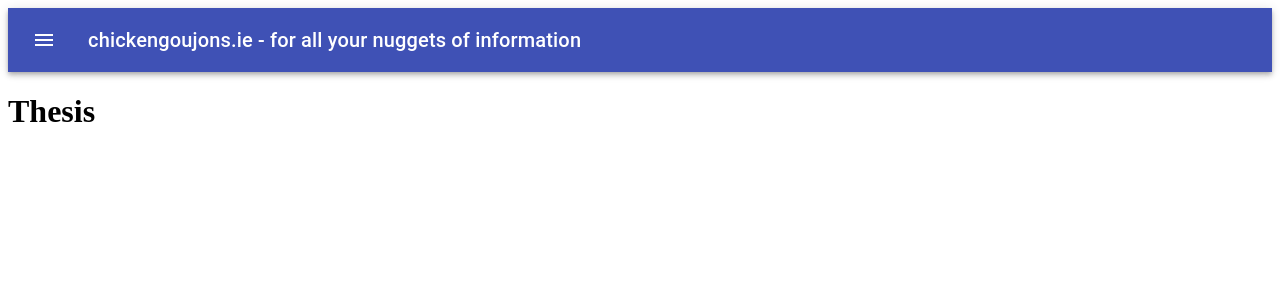
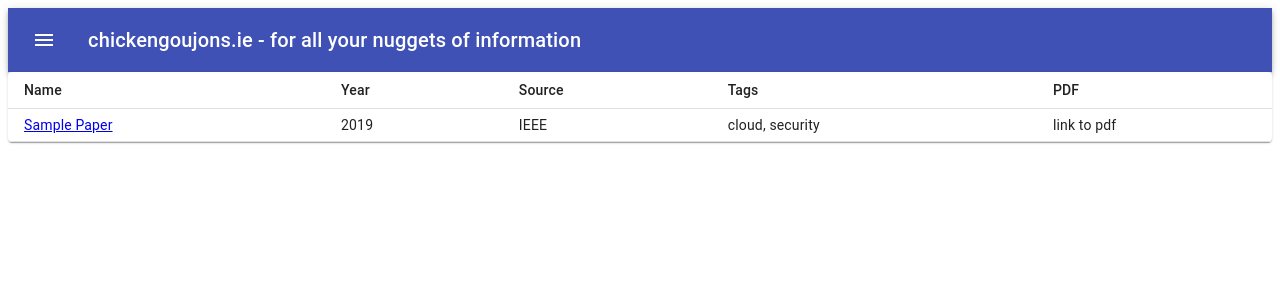
Before and after one commit to shanenolanwit/chickengoujons, a React (Create React App) app: page /thesis/papers in a window 1280 px wide. Shown: the top 300 px of the page. Built offline with nearby package versions, Linux system fonts and the light colour scheme.

Commit message:
added more route paths

```diff
--- a/src/App.js
+++ b/src/App.js
@@ -6,6 +6,11 @@ import Goujons from "./components/Goujons"
 import MachineLearning from "./components/MachineLearning"
 import NotFound from "./components/NotFound"
 import Thesis from "./components/thesis/Thesis"
+import PaperIndex from "./components/thesis/PaperIndex"
+
+import Sample from "./components/thesis/papers/sample/paper"
+import Architecture from "./components/thesis/Architecture"
+
 import Navbar from "./components/ui/Navbar"
 
 function App() {
@@ -18,7 +23,13 @@ function App() {
               <Route path="/goujons" component={Goujons} />
               <Route path="/home" component={Home} />
               <Route path={["/machinelearning", "/ml"]} component={MachineLearning} />
-              <Route path="/thesis" component={Thesis} />
+
+              <Route exact path="/thesis" component={Thesis} />
+              <Route exact path="/thesis/architecture" component={Architecture} />
+              <Route exact path="/thesis/papers" component={PaperIndex} />
+              <Route exact path="/thesis/papers/sample" component={Sample} />
+
+
               <Route component={NotFound} />
             </Switch>
           </div>
--- a/src/components/thesis/PaperIndex.js
+++ b/src/components/thesis/PaperIndex.js
@@ -1,27 +1,56 @@
-import React from 'react'
-import { Route, Link } from 'react-router-dom'
-import Paper from './paper'
+import { Link } from 'react-router-dom'
 
-class Papers extends React.Component {
-  render() {
-    return (
-      <div>
-        <h1>Papers</h1>
-        <ul>
-          <li>
-            <Link to={ `${this.props.match.url}/1` }>Paper 1</Link>
-          </li>
-          <li>
-            <Link to={ `${this.props.match.url}/2` }>Paper 2</Link>
-          </li>
-          <li>
-            <Link to={ `${this.props.match.url}/3` }>Paper 3</Link>
-          </li>
-        </ul>
-        <Route path={ `${this.props.match.path}/:id` } component={Paper} />
-      </div>
+import React from 'react';
+import { makeStyles } from '@material-ui/core/styles';
+import Table from '@material-ui/core/Table';
+import TableBody from '@material-ui/core/TableBody';
+import TableCell from '@material-ui/core/TableCell';
+import TableContainer from '@material-ui/core/TableContainer';
+import TableHead from '@material-ui/core/TableHead';
+import TableRow from '@material-ui/core/TableRow';
+import Paper from '@material-ui/core/Paper';
 
-    )
-  }
+const useStyles = makeStyles({
+  table: {
+    minWidth: 650,
+  },
+});
+
+function createData(name, year, summary, source, tags, pdf) {
+  return { name, year, summary, source, tags, pdf };
 }
-export default Papers
+
+const rows = [
+  createData('Sample Paper', '2019', '/thesis/papers/sample', 'IEEE', 'cloud, security', 'link to pdf'),
+];
+
+export default function DenseTable() {
+  const classes = useStyles();
+
+  return (
+    <TableContainer component={Paper}>
+      <Table className={classes.table} size="small" aria-label="thesis reference table">
+        <TableHead>
+          <TableRow>
+            <TableCell align="left">Name</TableCell>
+            <TableCell align="left">Year</TableCell>
+            <TableCell align="left">Source</TableCell>
+            <TableCell align="left">Tags</TableCell>
+            <TableCell align="left">PDF</TableCell>
+          </TableRow>
+        </TableHead>
+        <TableBody>
+          {rows.map(row => (
+            <TableRow key={row.name}>
+              <TableCell align="left"><Link to={ row.summary }>{row.name}</Link></TableCell>
+              <TableCell align="left">{row.year}</TableCell>
+              <TableCell align="left">{row.source}</TableCell>
+              <TableCell align="left">{row.tags}</TableCell>
+              <TableCell align="left">{row.pdf}</TableCell>
+            </TableRow>
+          ))}
+        </TableBody>
+      </Table>
+    </TableContainer>
+  );
+}
--- a/src/components/thesis/Thesis.js
+++ b/src/components/thesis/Thesis.js
@@ -1,9 +1,12 @@
 import React from "react"
+
+import PaperIndex from './PaperIndex'
 
 function Thesis() {
     return (
         <div>
           <h1>Thesis</h1>
+          < PaperIndex />
         </div>
 
       )
--- /dev/null
+++ b/src/components/thesis/papers/sample/paper.js
@@ -0,0 +1,12 @@
+import React from "react"
+
+function SamplePaper() {
+    return (
+        <div>
+          <h1>Sample Paper</h1>
+        </div>
+
+      )
+}
+
+export default SamplePaper
--- a/src/components/ui/Navbar.js
+++ b/src/components/ui/Navbar.js
@@ -4,7 +4,6 @@ import { withStyles } from '@material-ui/styles';
 import AppBar from '@material-ui/core/AppBar';
 import Toolbar from '@material-ui/core/Toolbar';
 import Typography from '@material-ui/core/Typography';
-import { Link } from 'react-router-dom'
 import IconButton from '@material-ui/core/IconButton';
 import MenuIcon from '@material-ui/icons/Menu';
 import Drawer from '@material-ui/core/Drawer';
@@ -72,20 +71,6 @@ class ButtonAppBar extends React.Component {
           </div>
           <div className={classes.drawerInner}>
             < NavList onClick={() => this.handleDrawerClose}/>
-            <ul>
-                <li>
-                  <Link to="/" onClick={this.handleDrawerClose}>Home</Link>
-                </li>
-                <li>
-                  <Link to="/goujons" onClick={this.handleDrawerClose}>Goujons</Link>
-                </li>
-                <li>
-                  <Link to="/machinelearning" onClick={this.handleDrawerClose}>Machine Learning</Link>
-                </li>
-                <li>
-                  <Link to="/thesis" onClick={this.handleDrawerClose}>Thesis</Link>
-                </li>
-            </ul>
           </div>
         </Drawer>
       </div>
```
